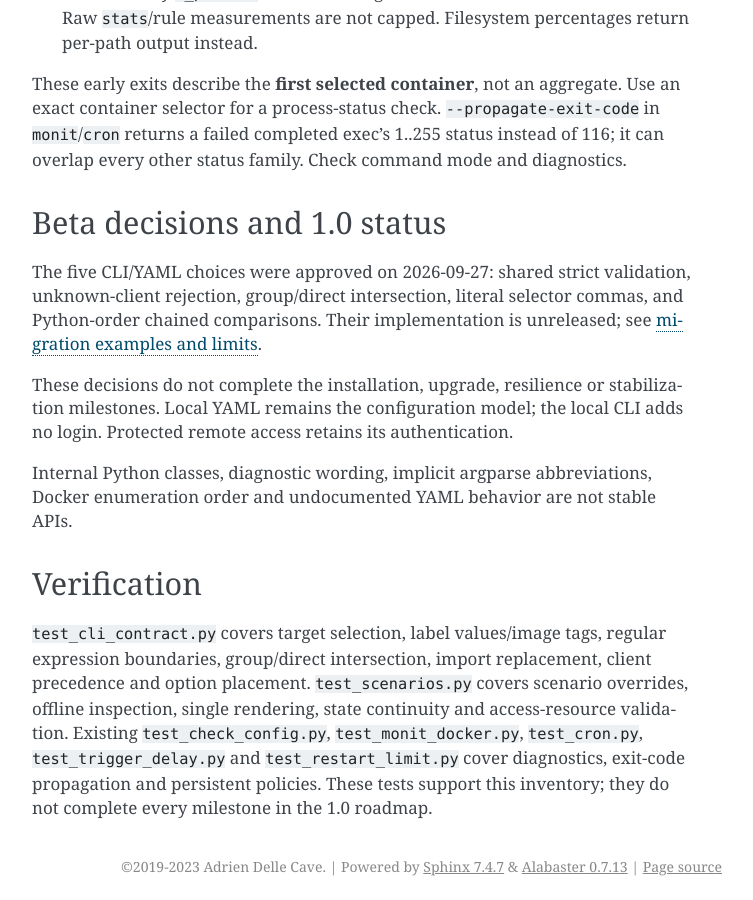
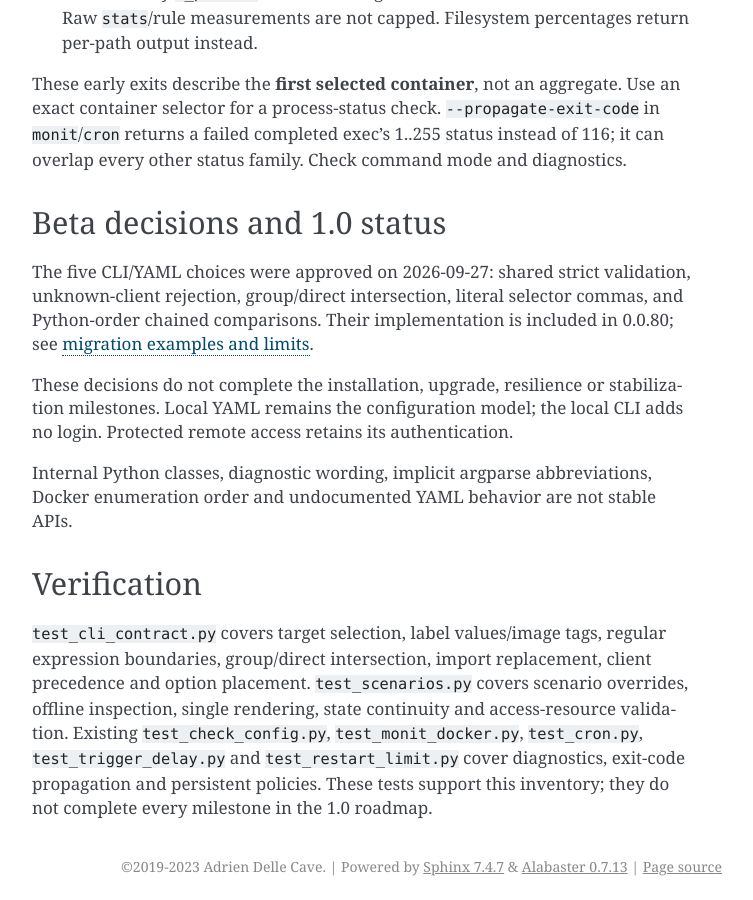
Before and after one commit to decryptus/monit-docker, a Sphinx documentation site: the page built from docs/config-cli-contract.md, in a window 1280 px wide and 900 px high, scrolled down 9421 px. Shown: the whole window, without its empty margins (388-1141 px from the left). Built offline with Sphinx 7.4.7, drawn with Linux system fonts in a browser that asks for light colours; some of the changed text lies outside the part shown.

Commit message:
release: prepare monit-docker 0.0.80

```diff
--- a/docs/config-cli-contract.md
+++ b/docs/config-cli-contract.md
@@ -1,6 +1,6 @@
 # Configuration and CLI compatibility contract
 
-**Status: beta baseline, including the unreleased decisions of 2026-09-27.** This reference
+**Status: beta baseline, including the 0.0.80 decisions approved on 2026-09-27.** This reference
 records the current public behavior and the decisions still needed before 1.0.
 It does not declare the HTTP API, metrics or journal schema stable. Follow the
 [roadmap](roadmap.md) for the complete release criteria.
@@ -297,7 +297,7 @@ it can overlap every other status family. Check command mode and diagnostics.
 
 The five CLI/YAML choices were approved on 2026-09-27: shared strict validation,
 unknown-client rejection, group/direct intersection, literal selector commas,
-and Python-order chained comparisons. Their implementation is unreleased;
+and Python-order chained comparisons. Their implementation is included in 0.0.80;
 see [migration examples and limits](beta-decisions.md).
 
 These decisions do not complete the installation, upgrade, resilience or
--- a/monit_docker/__init__.py
+++ b/monit_docker/__init__.py
@@ -2,6 +2,6 @@
 
 from __future__ import absolute_import
 
-__version__ = '0.0.79'
+__version__ = '0.0.80'
 
 __all__ = ('__version__',)
--- a/setup.yml
+++ b/setup.yml
@@ -4,8 +4,8 @@ description: monit-docker
 author: Adrien Delle Cave
 author_email: pypi@doowan.net
 copyright: '2019-2023 Adrien Delle Cave'
-release: '0.0.79'
-version: '0.0.79'
+release: '0.0.80'
+version: '0.0.80'
 license: License GPL-3
 url: https://github.com/decryptus/monit-docker
 python_requires:
```
Also changed, not shown: docs/beta-decisions.md (+1 -1 lines), docs/http-api-contract.md (+1 -1 lines), docs/roadmap.md (+1 -1 lines), 3 other files.
